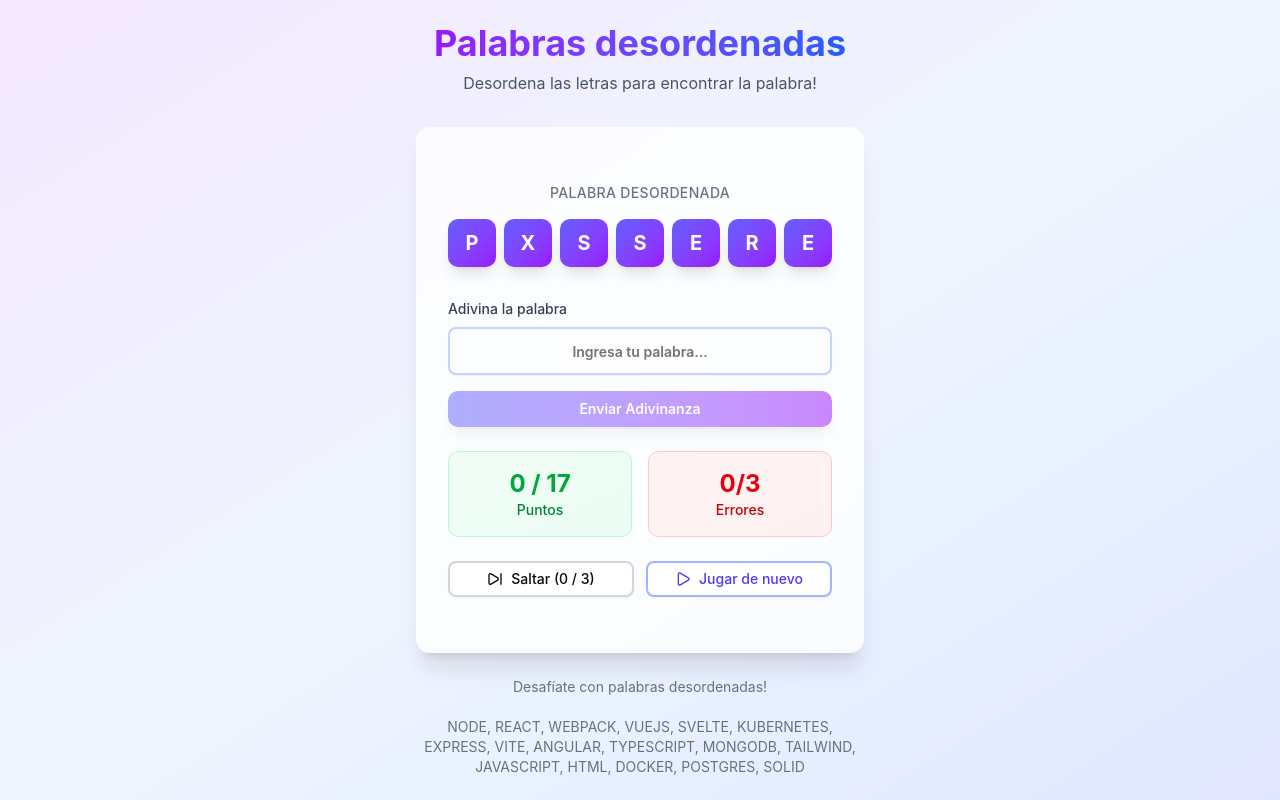
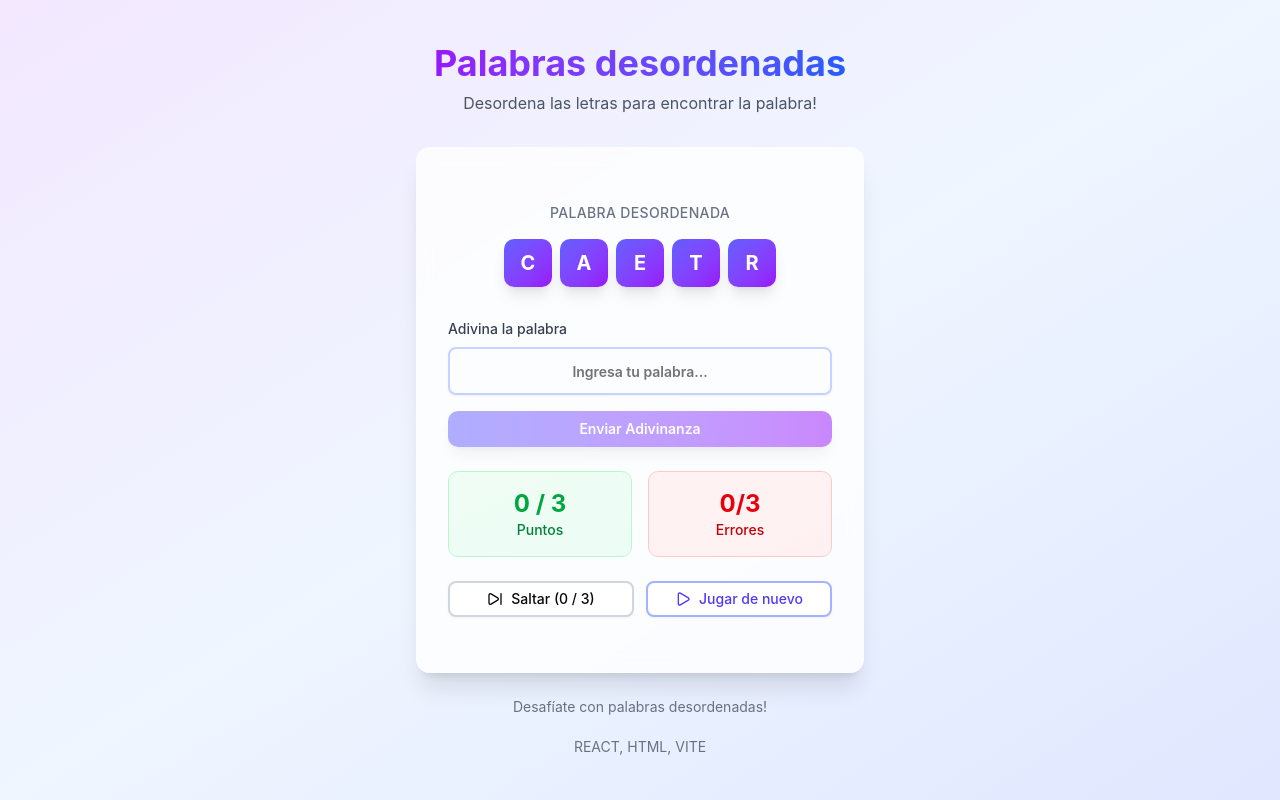
Before and after one commit to JaviKo500/04-hooks-react-ts, a React (Vite) app: page / in a window 1280 px wide. Built offline with nearby package versions, Linux system fonts and the light colour scheme.

Commit message:
feat: implement  handel actions

```diff
--- a/src/05-useReducer/ScrambleWords.tsx
+++ b/src/05-useReducer/ScrambleWords.tsx
@@ -1,4 +1,7 @@
 import React, { useState } from 'react';
+
+import confetti from 'canvas-confetti';
+
 import { Button } from '@/components/ui/button';
 import { Input } from '@/components/ui/input';
 import { Card, CardContent } from '@/components/ui/card';
@@ -6,27 +9,27 @@ import { SkipForward, Play } from 'lucide-react';
 
 const GAME_WORDS = [
   'REACT',
-  'JAVASCRIPT',
-  'TYPESCRIPT',
+  // 'JAVASCRIPT',
+  // 'TYPESCRIPT',
   'HTML',
-  'ANGULAR',
-  'SOLID',
-  'NODE',
-  'VUEJS',
-  'SVELTE',
-  'EXPRESS',
-  'MONGODB',
-  'POSTGRES',
-  'DOCKER',
-  'KUBERNETES',
-  'WEBPACK',
+  // 'ANGULAR',
+  // 'SOLID',
+  // 'NODE',
+  // 'VUEJS',
+  // 'SVELTE',
+  // 'EXPRESS',
+  // 'MONGODB',
+  // 'POSTGRES',
+  // 'DOCKER',
+  // 'KUBERNETES',
+  // 'WEBPACK',
   'VITE',
-  'TAILWIND',
+  // 'TAILWIND',
 ];
 
 // Esta función mezcla el arreglo para que siempre sea aleatorio
 const shuffleArray = (array: string[]) => {
-  return array.sort(() => Math.random() - 0.5);
+  return array.slice().sort(() => Math.random() - 0.5);
 };
 
 // Esta función mezcla las letras de la palabra
@@ -53,22 +56,60 @@ export const ScrambleWords = () => {
   const [isGameOver, setIsGameOver] = useState(false);
 
   const handleGuessSubmit = (e: React.FormEvent) => {
-    // Previene el refresh de la página
     e.preventDefault();
-    // Implementar lógica de juego
     console.log('Intento de adivinanza:', guess, currentWord);
-
+    if (guess.trim().toUpperCase() !== currentWord.toUpperCase() ) {
+      handleError();
+      return;
+    }
+    setPoints( points + 1 );
+    setGuess('');
+    const newWords = words.slice(1);
+    setWords(newWords);
+    setCurrentWord(newWords[0]);
+    setScrambledWord(scrambleWord(newWords[0]));
+    confetti({
+      particleCount: 100,
+      spread: 120,
+      origin: { y: 0.6 },
+    });
   };
 
+  const handleError = () => {
+    setGuess('');
+    setErrorCounter( errorCounter + 1 );
+    if ( errorCounter + 1 >= maxAllowErrors ) {
+      setIsGameOver(true);
+      return;
+    };
+  }
+
   const handleSkip = () => {
-    console.log('Palabra saltada');
+    if ( skipCounter >= maxSkips ) return;
+    setSkipCounter( skipCounter + 1 );
+    if (words.length - 1 <= 0 ) {
+      setIsGameOver(true);
+      return;
+    };
+    const updatedWords = words.slice(1);
 
-
+    setWords(updatedWords);
+    setCurrentWord(updatedWords[0]);
+    setScrambledWord(scrambleWord(updatedWords[0]));
+    setGuess('');
   };
 
   const handlePlayAgain = () => {
-    console.log('Jugar de nuevo');
+    const newWords = shuffleArray(GAME_WORDS);
 
+    setSkipCounter(0);
+    setPoints(0);
+    setErrorCounter(0);
+    setGuess('');
+    setIsGameOver(false);
+    setWords(newWords);
+    setCurrentWord(newWords[0]);
+    setScrambledWord(scrambleWord(newWords[0]));
   };
 
   //! Si ya no hay palabras para jugar, se muestra el mensaje de fin de juego
```
